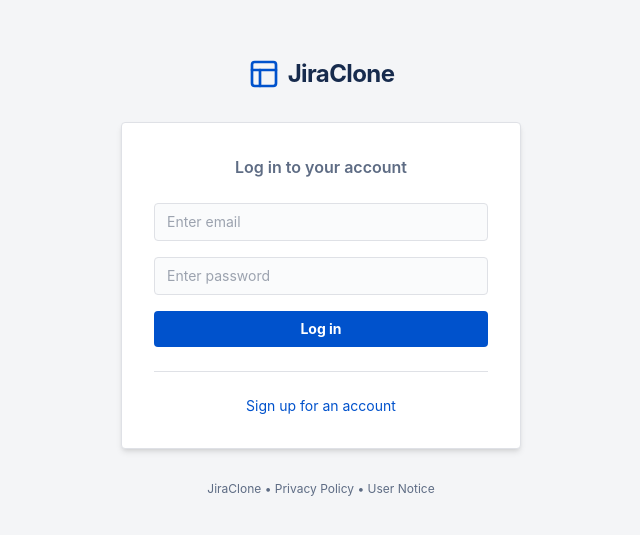
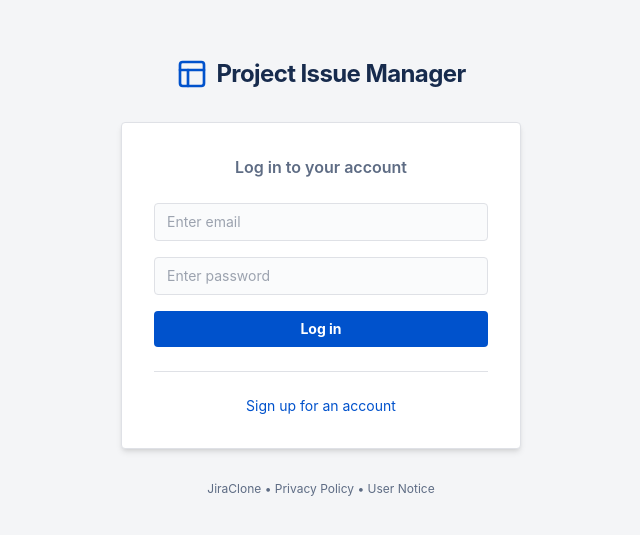
Before and after one commit to Ponnanna-Pranav/Project_Issue_Manager, a React (Create React App) app in the folder frontend/: page / in a window 1280 px wide. Shown: the part 123-658 px from the top of the page, without its empty margins (319-959 px from the left). Built offline with nearby package versions, Linux system fonts and the light colour scheme.

Commit message:
Update Login.jsx

```diff
--- a/frontend/src/pages/Login.jsx
+++ b/frontend/src/pages/Login.jsx
@@ -40,7 +40,7 @@
       {/* Logo */}
       <div className="mb-8 flex items-center gap-2 text-[#172B4D]">
         <Layout className="w-8 h-8 text-[#0052CC]" />
-        <span className="text-2xl font-bold tracking-tight">JiraClone</span>
+        <span className="text-2xl font-bold tracking-tight">Project Issue Manager</span>
       </div>
 
       <div className="bg-white p-8 rounded shadow-md w-full max-w-[400px] border border-[#DFE1E6]">
```
